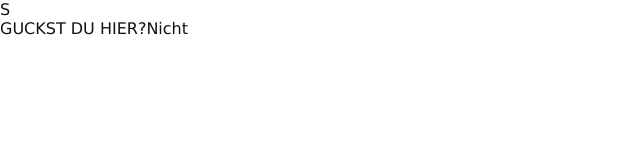
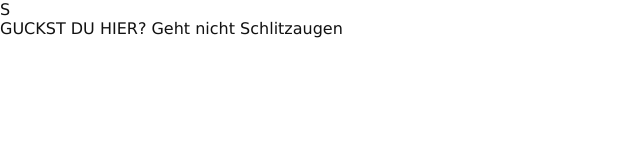
Before and after one commit to andreascoors/special-happiness, a plain HTML site: page src/main/index.html in a window 1280 px wide. Shown: the whole page, without its empty margins (0-640 px from the left). Drawn offline with Linux system fonts and the light colour scheme.

Commit message:
simon war hier

```diff
--- a/src/main/index.html
+++ b/src/main/index.html
@@ -7,6 +7,6 @@
     <title>Titel der Seite | Name der Website</title>
   </head>
   <body>
-    <p>GUCKST DU HIER?Nicht</p>
+    <p>GUCKST DU HIER? Geht nicht Schlitzaugen</p>
   </body>
 </html>
```
